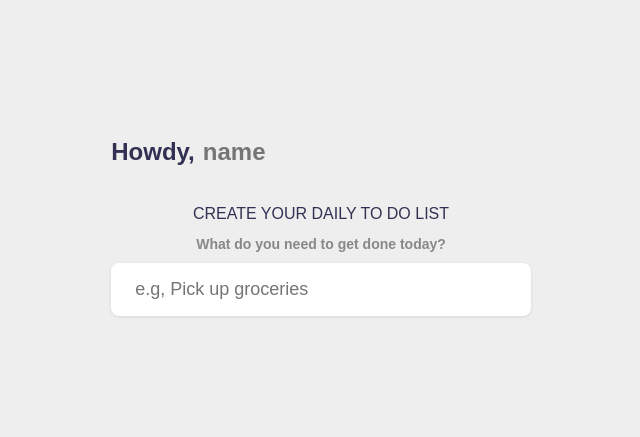
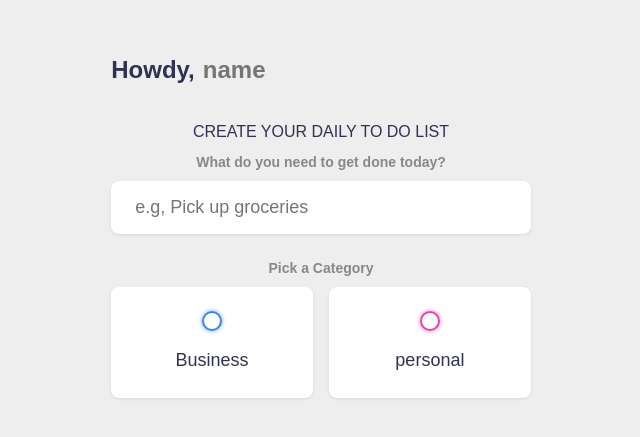
Before and after one commit to Victor25Ortiz/todo-app2024, a Vue app: page / in a window 1280 px wide. Shown: the part 175-612 px from the top of the page, without its empty margins (319-959 px from the left). Built offline with nearby package versions, Linux system fonts and the light colour scheme.

Commit message:
Added category to todo

```diff
--- a/src/App.vue
+++ b/src/App.vue
@@ -3,20 +3,25 @@
 const todos = ref([])
 const name = ref('')
 const input_content = ref('')
+const input_category = ref(null)
 
 const addTodo = () => {
-  if(input_content.value.trim() === '') {
+  if(input_content.value.trim() === '' || input_category.value == null) {
     return
   }
 
   todos.value.push({
     content: input_content.value,
+    category: input_category.value,
   })
 
   input_content.value = ''
+  input_category.value = null
+
   //console.log(todos)
 
 }
+
 </script>
 
 <template>
@@ -34,6 +39,23 @@
         <h4>What do you need to get done today?</h4>
         <input type="text" placeholder="e.g, Pick up groceries" v-model="input_content"/>
         <!-- {{ input_content }} -->
+
+        <h4>Pick a Category</h4>
+        <div  class="options">
+          <label>
+            <input type="radio" name="category" value="business" v-model="input_category" />
+            <span class="bubble business"></span>
+            <div>Business</div>
+          </label>
+
+          <label>
+            <input type="radio" name="category" value="personal" v-model="input_category" />
+            <span class="bubble personal"></span>
+            <div>personal</div>
+          </label>
+
+          <!-- {{ input_category }} -->
+        </div>
       </form>
     </section>
 
```
